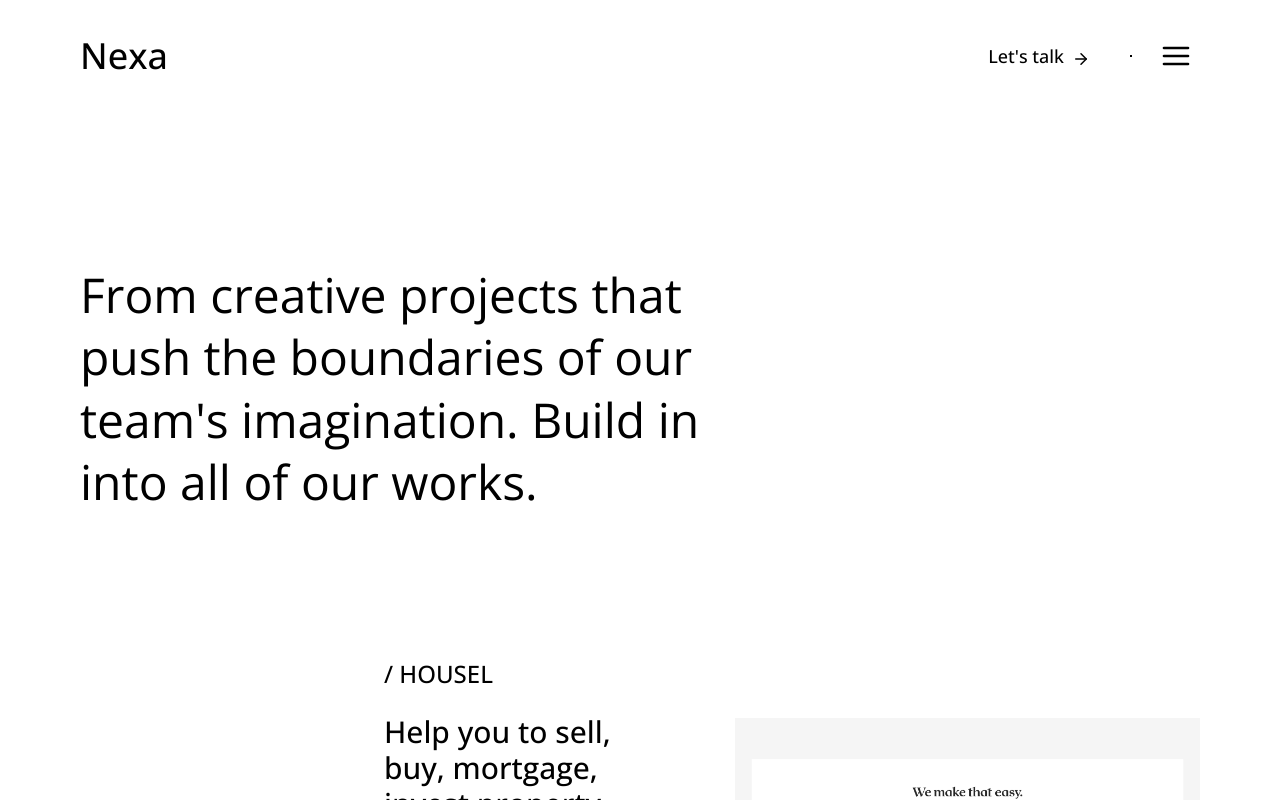
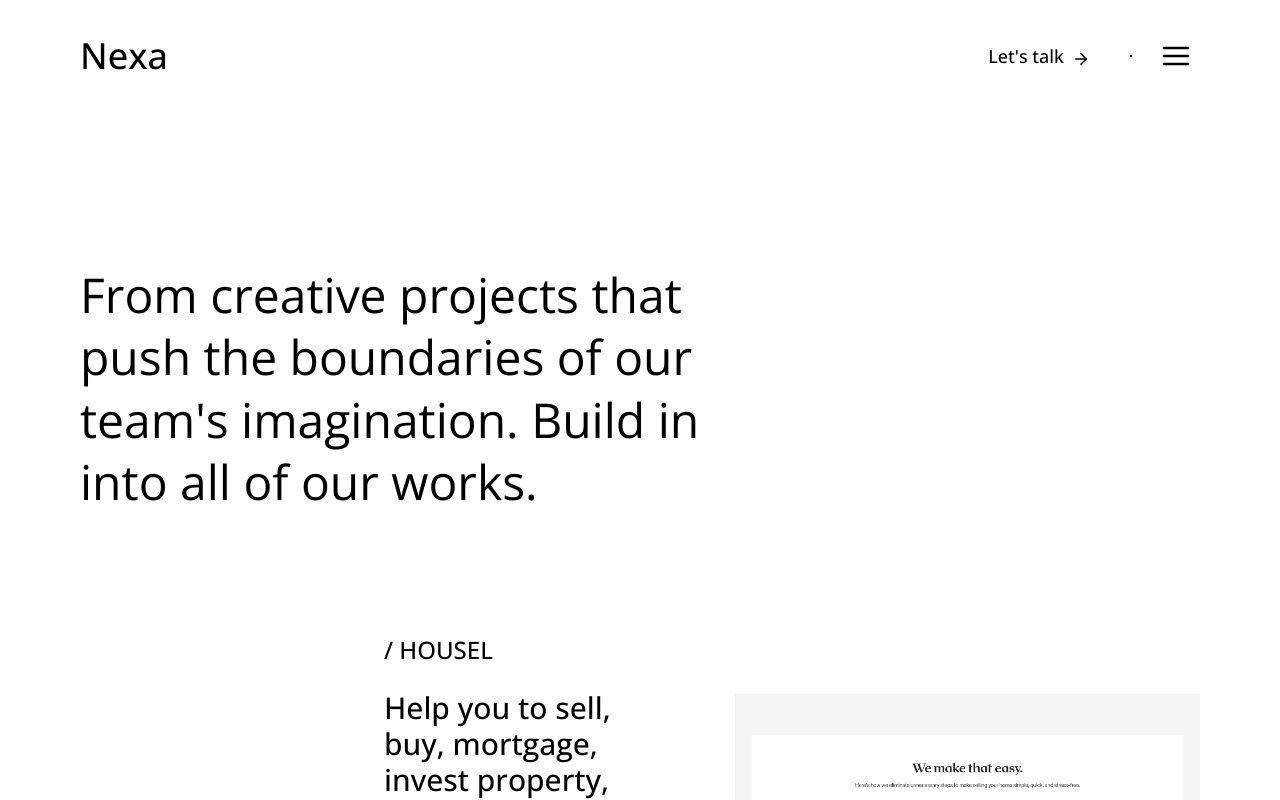
Before and after one commit to JihadZaidan/nexa-baru, a Next.js app: page /works in a window 1280 px wide. Shown: the top 800 px of the page. Built offline with nearby package versions, Linux system fonts and the light colour scheme.

Commit message:
style(ui):repair and resolve position

```diff
--- a/src/components/works/upperSection.tsx
+++ b/src/components/works/upperSection.tsx
@@ -17,7 +17,7 @@ export default function UpperWorks() {
     return (
         <section>
             <div className="max-w-full w-full lg:px-20 lg:py-16 px-8 py-8 bg-white">
-                <div className="w-full flex flex-col gap-36 relative lg:top-10">
+                <div className="w-full flex flex-col lg:gap-30 gap-18 relative lg:top-10">
                     <h1 ref={headerRef} className="lg:text-5xl text-2xl leading-[130%] lg:w-[60%] font-normal font-sans text-black">
                         From creative projects that push
                         the boundaries of our team&apos;s
```
